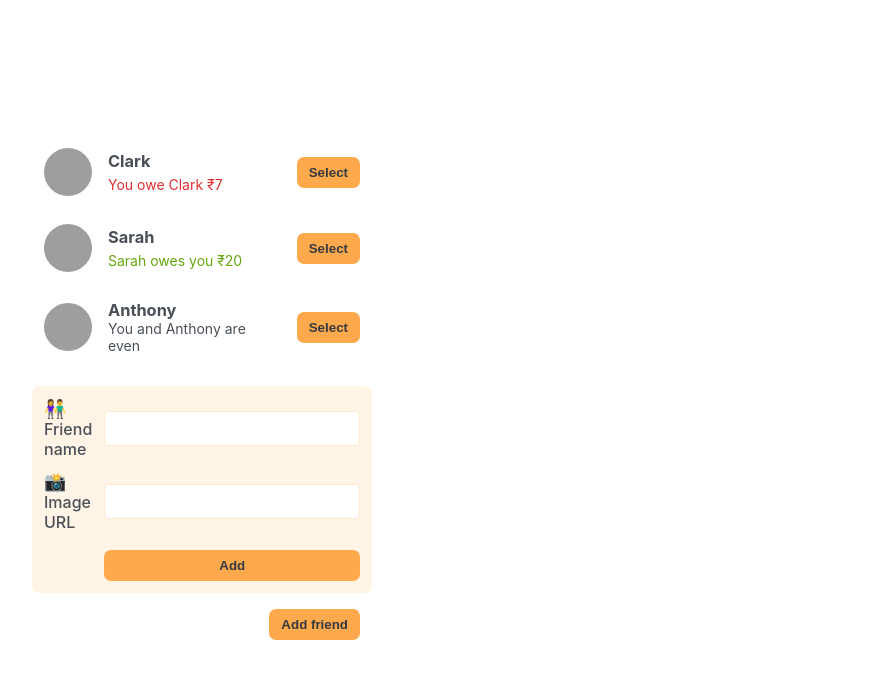
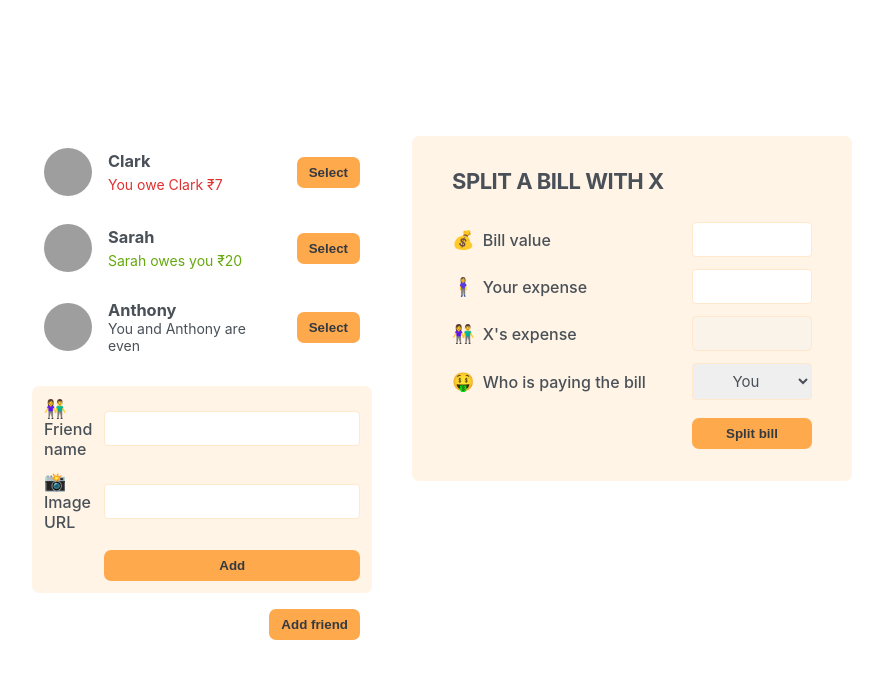
Before and after one commit to JuzerShakir/eat-n-split, a React (Create React App) app: page / in a window 1280 px wide. Shown: the top 678 px of the page, without its empty margins (198-1081 px from the left). Built offline with nearby package versions, Linux system fonts and the light colour scheme; grey boxes are pictures that could not be loaded.

Commit message:
add form to split bill

```diff
--- a/src/App.js
+++ b/src/App.js
@@ -33,6 +33,7 @@
         <FormAddFriend />
         <Button>Add friend</Button>
       </div>
+      <FormSplitBill />
     </div>
   );
 }
@@ -87,3 +88,28 @@
     </form>
   );
 }
+
+function FormSplitBill() {
+  return (
+    <form className="form-split-bill">
+      <h2>Split a bill with X</h2>
+
+      <label>💰 Bill value</label>
+      <input type="text" />
+
+      <label>🧍‍♀️ Your expense</label>
+      <input type="text" />
+
+      <label>👫 X's expense</label>
+      <input type="text" disabled />
+
+      <label>🤑 Who is paying the bill</label>
+      <select>
+        <option value="user">You</option>
+        <option value="friend">X</option>
+      </select>
+
+      <Button>Split bill</Button>
+    </form>
+  );
+}
```
